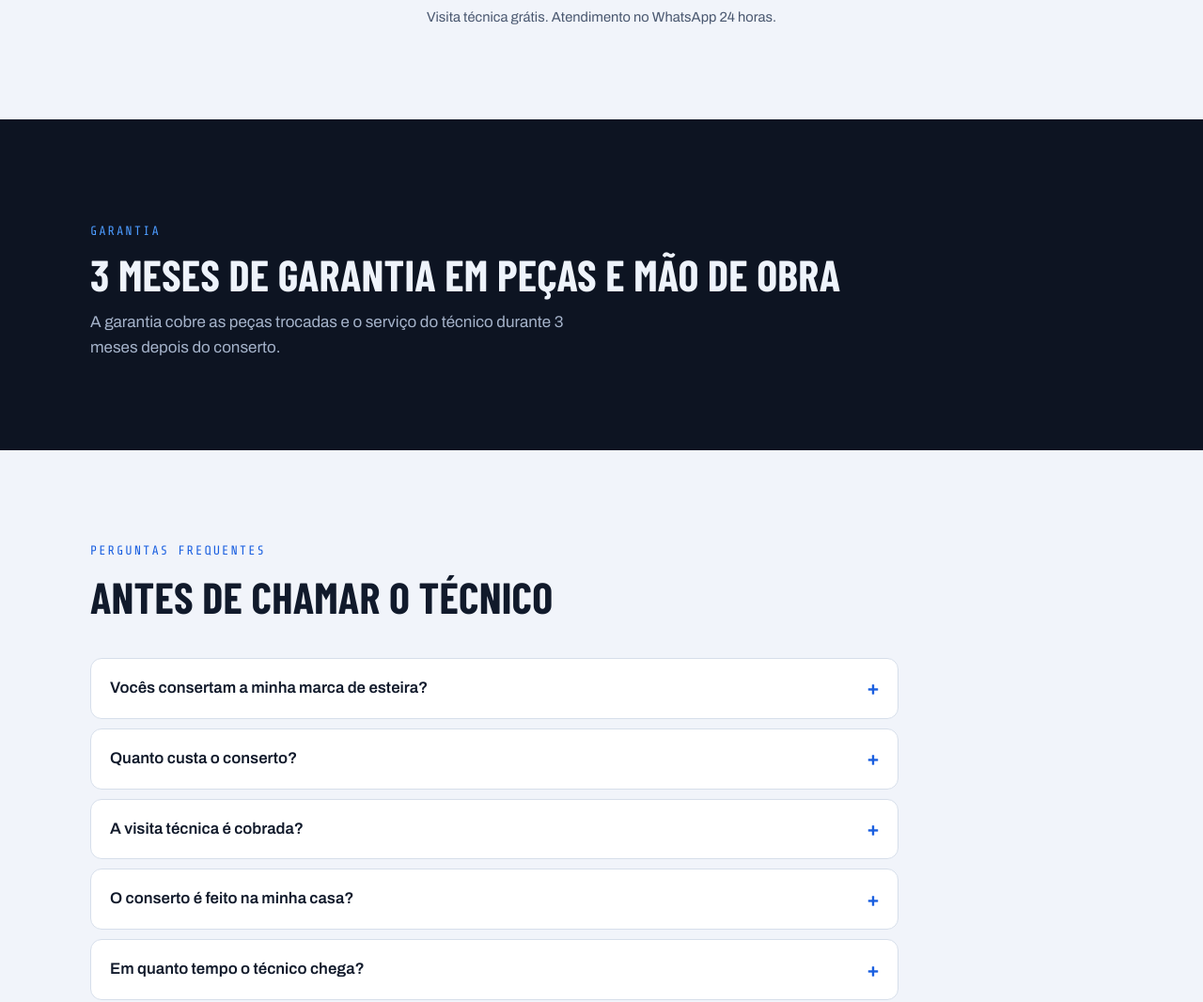
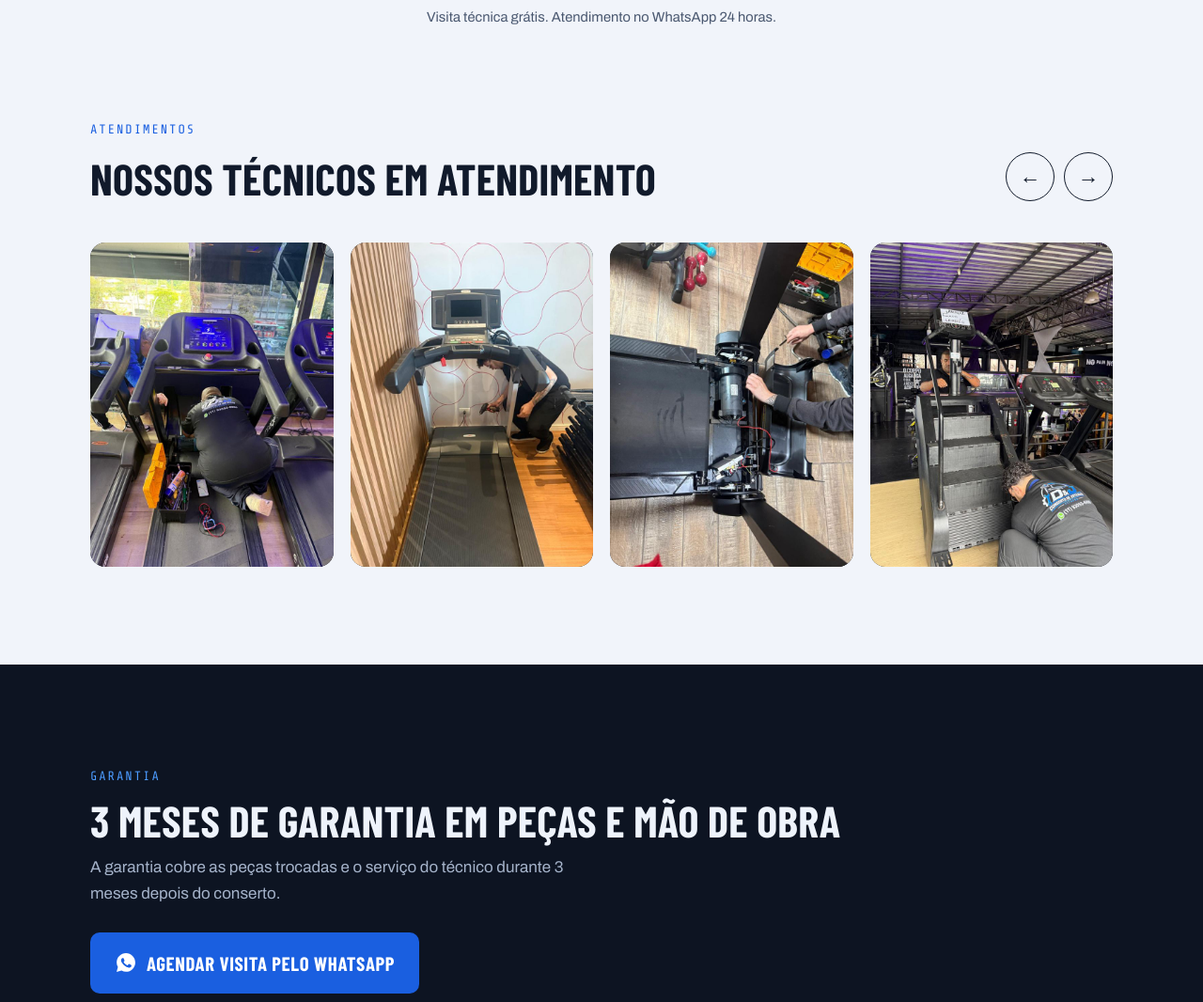
Before and after one commit to orleitrafego-cpu/denylson-manutencao-esteiras, a plain HTML site: page index.html in a window 1280 px wide. Shown: the part 4107-5173 px from the top of the page at 94% size. Drawn offline with nearby package versions, Linux system fonts and the light colour scheme; a web font is replaced by a local one.

Commit message:
Adiciona carrossel de fotos dos atendimentos
Co-Authored-By: Claude Opus 5.5 <noreply@anthropic.com>

```diff
--- a/index.html
+++ b/index.html
@@ -119,6 +119,10 @@ footer.site .brand-logo{height:120px;margin-bottom:6px}
 .carousel::-webkit-scrollbar{display:none}
 .carousel .q{flex:0 0 calc((100% - 36px) / 3);scroll-snap-align:start;margin:0}
 @media (max-width:900px){.carousel .q{flex-basis:min(400px,84%)}}.q-hint{color:var(--muted);font-size:.88rem;margin-top:14px;display:none}
+/* galeria de atendimentos: fotos verticais, 4 por tela no computador */
+.carousel .ph{flex:0 0 calc((100% - 54px) / 4);scroll-snap-align:start;margin:0;border-radius:16px;overflow:hidden;background:var(--belt);aspect-ratio:3/4}
+.carousel .ph img{width:100%;height:100%;object-fit:cover;display:block}
+@media (max-width:900px){.carousel .ph{flex-basis:min(300px,68%)}}
 .q{background:var(--surface);border:1px solid var(--line);border-radius:16px;padding:26px;display:grid;gap:16px;align-content:space-between}
 .q blockquote{margin:0;font-size:1.08rem;line-height:1.55}
 .q footer{display:grid;gap:6px;font-size:.92rem;padding-top:14px;border-top:1px solid var(--line)}
@@ -394,6 +398,32 @@ footer.site .wrap{padding-block:34px calc(34px + 64px);display:grid;gap:8px}
   <div class="wrap mid-cta"><a class="btn" href="https://wa.me/5511930535990?text=Ol%C3%A1%2C%20vim%20pelo%20site.%20Minha%20esteira%20%C3%A9%20da%20marca%20___%20e%20est%C3%A1%20com%20este%20problema%3A%20___.%20Meu%20endere%C3%A7o%20%C3%A9%20___." target="_blank" rel="noopener"><svg aria-hidden="true"><use href="#wa"/></svg>Agendar visita pelo WhatsApp</a><p>Visita técnica grátis. Atendimento no WhatsApp 24 horas.</p></div>
 </section>
 
+<section id="atendimentos" aria-labelledby="h-fotos" style="padding-top:0">
+  <div class="wrap">
+    <div class="head">
+      <p class="eyebrow">Atendimentos</p>
+      <div class="q-head">
+        <h2 id="h-fotos">Nossos técnicos em atendimento</h2>
+        <div class="q-nav">
+          <button type="button" id="f-prev" aria-label="Foto anterior">&#8592;</button>
+          <button type="button" id="f-next" aria-label="Próxima foto">&#8594;</button>
+        </div>
+      </div>
+    </div>
+  </div>
+  <div class="carousel" id="f-list" tabindex="0" role="region" aria-roledescription="carrossel" aria-label="Fotos de atendimentos, arraste para o lado">
+    <figure class="ph"><img src="fotos/atendimento-1.jpg" alt="Técnico consertando esteira em academia" width="720" height="960" loading="lazy"></figure>
+    <figure class="ph"><img src="fotos/atendimento-2.jpg" alt="Técnico fazendo manutenção em esteira" width="720" height="960" loading="lazy"></figure>
+    <figure class="ph"><img src="fotos/atendimento-3.jpg" alt="Motor de esteira aberto para conserto" width="720" height="960" loading="lazy"></figure>
+    <figure class="ph"><img src="fotos/atendimento-4.jpg" alt="Técnico consertando simulador de escada em academia" width="720" height="960" loading="lazy"></figure>
+    <figure class="ph"><img src="fotos/atendimento-5.jpg" alt="Dois técnicos da D&amp;J consertando simulador de escada" width="720" height="960" loading="lazy"></figure>
+    <figure class="ph"><img src="fotos/atendimento-6.jpg" alt="Técnico fazendo manutenção em simulador de escada" width="720" height="960" loading="lazy"></figure>
+    <figure class="ph"><img src="fotos/atendimento-7.jpg" alt="Técnicos avaliando elíptico em academia" width="720" height="960" loading="lazy"></figure>
+    <figure class="ph"><img src="fotos/atendimento-8.jpg" alt="Técnico consertando simulador de escada" width="720" height="960" loading="lazy"></figure>
+  </div>
+  <p class="q-hint wrap">Arraste para o lado para ver mais fotos</p>
+</section>
+
 <section class="guarantee" aria-labelledby="h-g">
   <div class="wrap">
     <div>
@@ -402,6 +432,7 @@ footer.site .wrap{padding-block:34px calc(34px + 64px);display:grid;gap:8px}
       <p>A garantia cobre as peças trocadas e o serviço do técnico durante 3 meses depois do conserto.</p>
     </div>
   </div>
+  <div class="wrap mid-cta"><a class="btn" href="https://wa.me/5511930535990?text=Ol%C3%A1%2C%20vim%20pelo%20site.%20Minha%20esteira%20%C3%A9%20da%20marca%20___%20e%20est%C3%A1%20com%20este%20problema%3A%20___.%20Meu%20endere%C3%A7o%20%C3%A9%20___." target="_blank" rel="noopener"><svg aria-hidden="true"><use href="#wa"/></svg>Agendar visita pelo WhatsApp</a><p>Visita técnica grátis. Atendimento no WhatsApp 24 horas.</p></div>
 </section>
 
 <section id="duvidas" aria-labelledby="h-faq">
@@ -448,11 +479,11 @@ footer.site .wrap{padding-block:34px calc(34px + 64px);display:grid;gap:8px}
 </footer>
 
 <script>
-(function(){
-  var list=document.getElementById('q-list'),prev=document.getElementById('q-prev'),next=document.getElementById('q-next');
+[['q-list','q-prev','q-next'],['f-list','f-prev','f-next']].forEach(function(ids){
+  var list=document.getElementById(ids[0]),prev=document.getElementById(ids[1]),next=document.getElementById(ids[2]);
   if(!list||!prev||!next)return;
   // posições exatas de cada cartão; a animação é própria porque a rolagem suave nativa não anda em alguns navegadores
-  var cards=[].slice.call(list.querySelectorAll('.q'));
+  var cards=[].slice.call(list.children);
   var reduce=window.matchMedia('(prefers-reduced-motion: reduce)').matches,busy=false;
   function max(){return list.scrollWidth-list.clientWidth}
   function stops(){var base=cards[0].offsetLeft;return cards.map(function(c){return Math.min(c.offsetLeft-base,max())})}
@@ -478,7 +509,7 @@ footer.site .wrap{padding-block:34px calc(34px + 64px);display:grid;gap:8px}
     if(busy)return;var s=stops();
     if(list.scrollLeft<=4)go(max());else{var i=current();go(s[Math.max(0,i-1)])}
   });
-})();
+});
 (function(){
   var els=document.querySelectorAll('.count'),panel=document.querySelector('.hero-badges');
   if(!els.length||!panel||!('IntersectionObserver' in window)||window.matchMedia('(prefers-reduced-motion: reduce)').matches)return;
```
Also changed, not shown: fotos/atendimento-1.jpg (added), fotos/atendimento-2.jpg (added), fotos/atendimento-3.jpg (added), fotos/atendimento-4.jpg (added), fotos/atendimento-5.jpg (added), fotos/atendimento-6.jpg (added), fotos/atendimento-7.jpg (added), fotos/atendimento-8.jpg (added).
